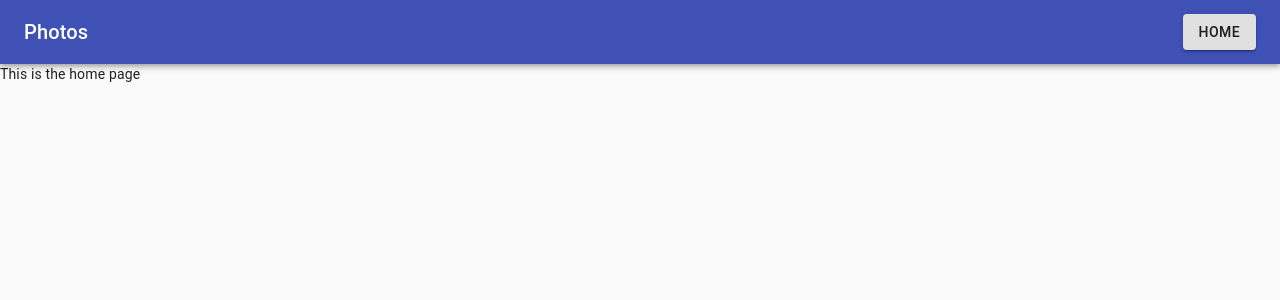
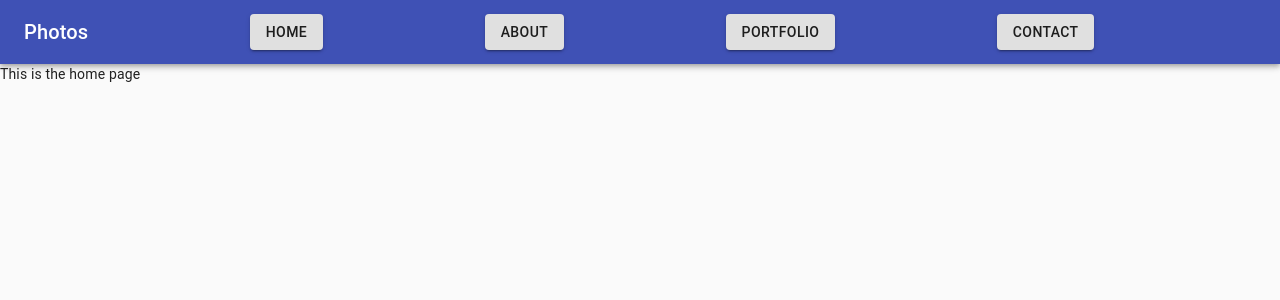
Before and after one commit to awiles808/AnotherPortfolio, a React (Create React App) app in the folder anotherportfolio/: page / in a window 1280 px wide. Shown: the top 300 px of the page. Built offline with nearby package versions, Linux system fonts and the light colour scheme.

Commit message:
Buttons For Desktop Are Routed To Pages Menu Appears On Mobile Break Point All Are Routed To Pages

```diff
--- a/anotherportfolio/src/Header.js
+++ b/anotherportfolio/src/Header.js
@@ -20,13 +20,20 @@ const useStyles = makeStyles((theme) => ({
         marginRight: theme.spacing(2),
     },
     title: {
-        flexGrow: 1,
+        [theme.breakpoints.down('sm')] : {
+        flexGrow: 1
+        }
     },
+    headerOptions: {
+        display: "flex",
+        flex: 1,
+        justifyContent: "space-evenly"
+    }
 
 }));
 
 const Header= (props) => {
-    const {history } =props;
+    const { history } =props;
     const classes = useStyles();
     const [anchorEl, setAnchorEl] = React.useState(null);
     const open = Boolean(anchorEl);
@@ -36,10 +43,14 @@ const Header= (props) => {
         setAnchorEl(event.currentTarget);
     };
 
-    const handleMenuClick = (pageURL) => {
+    const handleMenuClick = pageURL => {
         history.push(pageURL);
         setAnchorEl(null);
     };
+    const handleButtonClick = pageURL => {
+        history.push(pageURL)
+
+    }
 
     return (
         <div className={classes.root}>
@@ -52,7 +63,7 @@ const Header= (props) => {
                     <Typography variant="h6" className={classes.title}>
                         Photos
                     </Typography>
-                        <div>
+
                         {isMobile ? (
                             <>
                             <IconButton
@@ -87,16 +98,21 @@ const Header= (props) => {
                             </Menu>
                             </>
                             ) : (
-                                <Button  variant ="contained" > HOME </Button>
+                                <div className={classes.headerOptions}>
+                                <Button variant="contained" onClick={() => handleButtonClick('/')}>Home </Button>
+                                <Button variant="contained" onClick={() => handleButtonClick('/about')}>About </Button>
+                                <Button variant="contained" onClick={() => handleButtonClick('/portfolio')}>Portfolio </Button>
+                                <Button variant="contained" onClick={() => handleButtonClick('/contact')}>Contact </Button>
+                                </div>
+
+                            )}
 
 
-                            )}
-                        </div>
 
                 </Toolbar>
             </AppBar>
         </div>
     );
-}
+};
 
 export default withRouter (Header);
```
